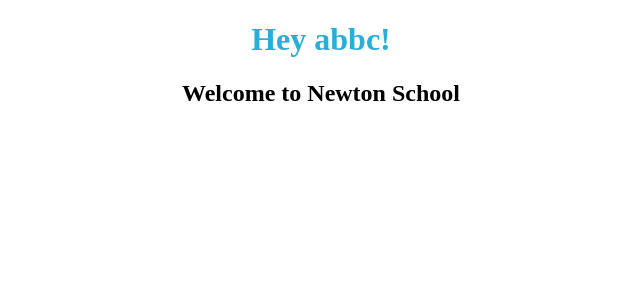
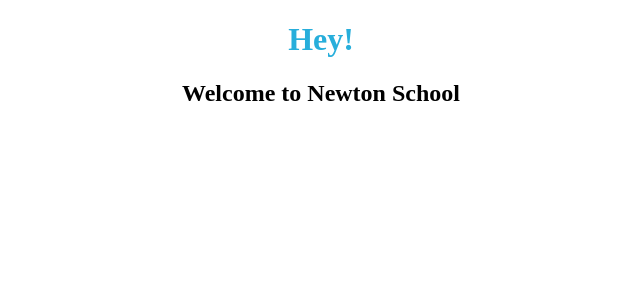
Before and after one commit to sethrishav/React-Practice-Assignments---Greetings-with-Props-1, a React app: page / in a window 1280 px wide. Shown: the top 300 px of the page, without its empty margins (319-959 px from the left). Built offline with nearby package versions, Linux system fonts and the light colour scheme.

Commit message:
Update App.js

```diff
--- a/src/components/App.js
+++ b/src/components/App.js
@@ -4,7 +4,7 @@ import Welcome from './Welcome';
 
 const App = () => {
   return (
-    <Welcome name=" abbc" />
+    <Welcome name="" />
   )
 }
 
```
